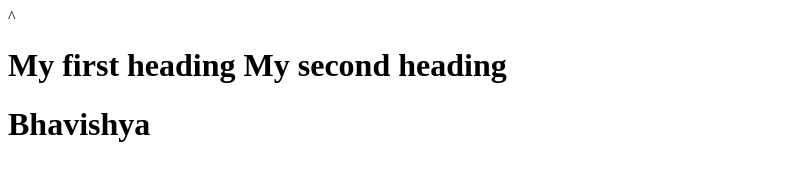
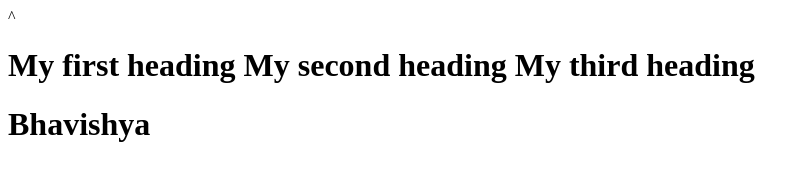
Before and after one commit to bhavishya27choubey/DEV-March, a plain HTML site: page index.html in a window 1280 px wide. Shown: the whole page, without its empty margins (0-810 px from the left). Drawn offline with Linux system fonts and the light colour scheme.

Commit message:
File edited sucessfully

```diff
--- a/index.html
+++ b/index.html
@@ -4,6 +4,7 @@
 		<h1>
 		My first heading
 		My second heading
+		My third heading
 		</h1>
 		<h1>Bhavishya
 		</h1></body></html>
```
